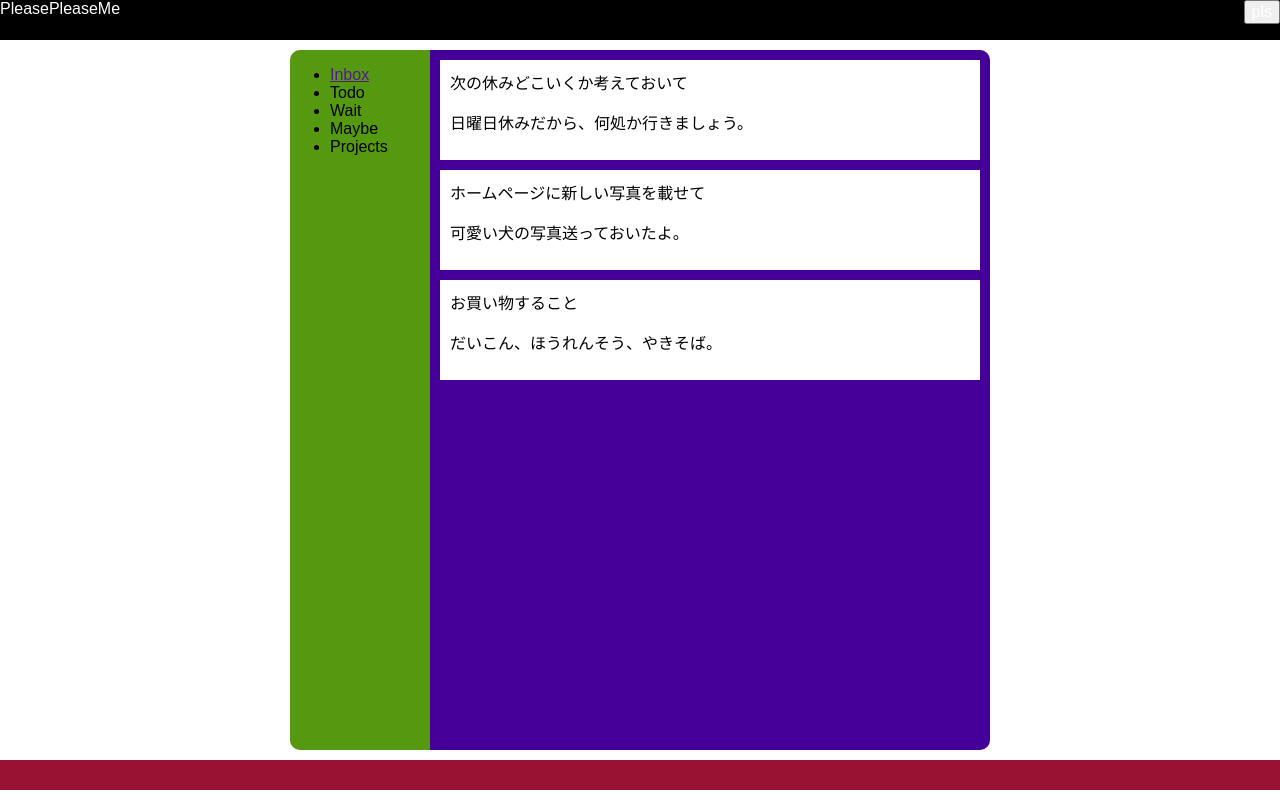
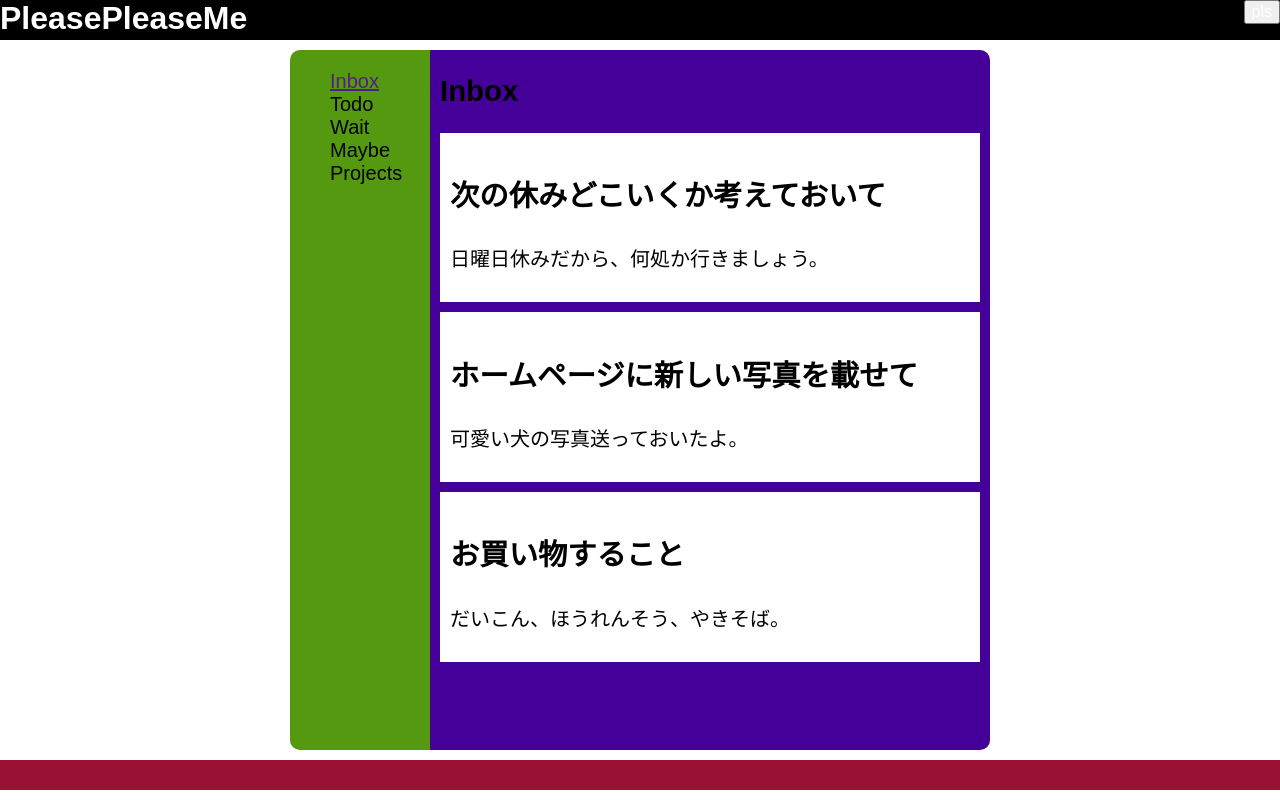
Before and after one commit to neilli-sable/ppm, a website: page index.html in a window 1280 px wide. Drawn offline with nearby package versions, Linux system fonts and the light colour scheme.

Commit message:
Change Design.

```diff
--- a/css/ppm.css
+++ b/css/ppm.css
@@ -1,6 +1,9 @@
 html, body ,h1{
   margin: 0;
   padding: 0;
+}
+li{
+  list-style-type: none;
 }
 
 .ppm-shell-header {
@@ -29,6 +32,7 @@ html, body ,h1{
 }
 .ppm-shell-main-sidebar {
   float: left;
+  font-size: 15pt;
   position: relative;
   background: #559911;
   width: 20%;
@@ -45,12 +49,25 @@ html, body ,h1{
   margin: 0;
   border-radius: 0 10px 10px 0;
 }
+.ppm-inbox-title {
+  font-size: 22pt;
+  margin-left: 10px;
+}
 
 .ppm-inbox-task {
   background: #fff;;
   margin: 10px;
   padding: 10px;
 }
+
+.ppm-inbox-task-title {
+  font-size: 22pt;
+}
+
+.ppm-inbox-task-content {
+  font-size: 15pt;
+}
+
 footer {
   position: relative;
   background: #991133;
--- a/js/ppm.inbox.js
+++ b/js/ppm.inbox.js
@@ -8,6 +8,7 @@ var
   configMap = {
     main_html : String() +
     '<main class="ppm-inbox">' +
+    '<h2 class="ppm-inbox-title">Inbox</h2>' +
     '</main>',
 
     inbox_model: null,
@@ -48,8 +49,8 @@ var
     inbox_db().each(function(task) {
       task_html = String() +
         '<div class="ppm-inbox-task">' +
-          '<span>' + task.title + '</span>' +
-          '<p>' + task.content + '</p>' +
+          '<h3 class="ppm-inbox-task-title">' + task.title + '</h3>' +
+          '<p class="ppm-inbox-task-content">' + task.content + '</p>' +
         '</div>';
       $append_target.append(task_html);
     });
--- a/js/ppm.shell.js
+++ b/js/ppm.shell.js
@@ -10,7 +10,7 @@ ppm.shell = (function() {
       main_html :String() +
       '<header class="ppm-shell-header">' +
         '<div class="pull-left">' +
-          '<div class="ppm-shell-header-logo">PleasePleaseMe</div>' +
+          '<h1 class="ppm-shell-header-logo">PleasePleaseMe</h1>' +
         '</div>' +
         '<div class="ppm-shell-header-button pull-right">' +
           '<button class="please_button">pls</button>' +
```
Also changed, not shown: layout.html (+1 -1 lines).
